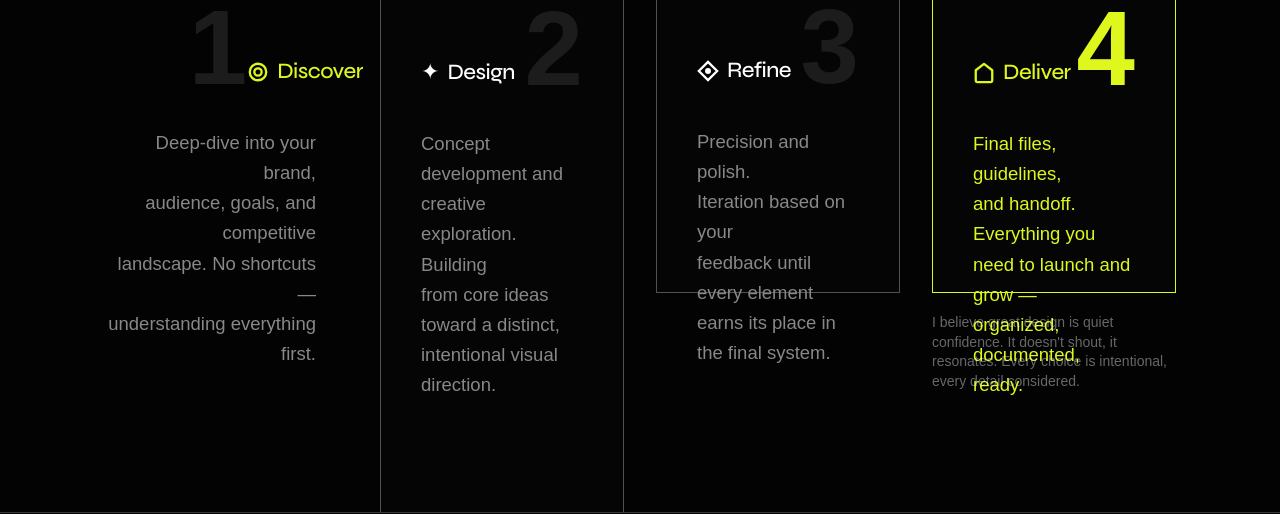
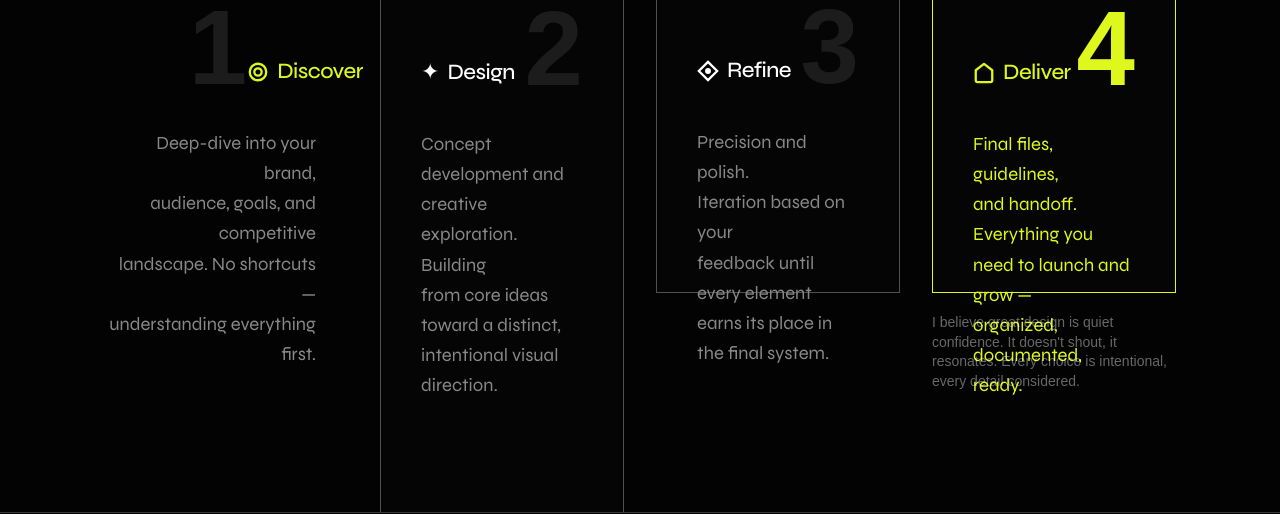
Before and after one commit to BPL-03/BPLstudios, a React (Vite) app: page / in a window 1280 px wide. Shown: the part 5660-6174 px from the top of the page. Built offline with nearby package versions, Linux system fonts and the light colour scheme; a web font is replaced by a local one.

Commit message:
style: use Syne font for process step descriptions

```diff
--- a/src/components/Process.jsx
+++ b/src/components/Process.jsx
@@ -33,11 +33,11 @@ export default function Process() {
                 <circle cx="12" cy="12" r="9" />
                 <circle cx="12" cy="12" r="4" />
               </svg>
-              <span className="font-   font-medium text-[22px] text-[#DEF81D] tracking-tight">Discover</span>
+              <span className="font-syne font-medium text-[22px] text-[#DEF81D] tracking-tight">Discover</span>
             </div>
           </div>
           {/* Bottom: Description */}
-          <p className="font-sans text-[17.5px] lg:text-[18.5px] leading-relaxed text-[#888888] lg:group-hover:text-[#DEF81D] transition-colors duration-300 max-w-[280px] lg:max-w-none text-right ml-auto">
+          <p className="font-syne text-[17.5px] lg:text-[18.5px] leading-relaxed text-[#888888] lg:group-hover:text-[#DEF81D] transition-colors duration-300 max-w-[280px] lg:max-w-none text-right ml-auto">
             Deep-dive into your brand,<br className="hidden lg:inline" /> audience, goals, and competitive<br className="hidden lg:inline" /> landscape. No shortcuts —<br className="hidden lg:inline" /> understanding everything first.
           </p>
         </div>
@@ -54,7 +54,7 @@ export default function Process() {
               <span className="font-sans font-bold text-[105px] leading-none text-[#1C1C1C] lg:group-hover:text-[#DEF81D] transition-colors duration-300 translate-y-0 lg:translate-y-[12px]">2</span>
             </div>
             {/* Bottom: Description */}
-            <p className="font-sans text-[17.5px] lg:text-[18.5px] leading-relaxed text-[#888888]">
+            <p className="font-syne text-[17.5px] lg:text-[18.5px] leading-relaxed text-[#888888]">
               Concept development and<br className="hidden lg:inline" /> creative exploration. Building<br className="hidden lg:inline" /> from core ideas toward a distinct,<br className="hidden lg:inline" /> intentional visual direction.
             </p>
           </div>
@@ -80,7 +80,7 @@ export default function Process() {
               <span className="font-sans font-bold text-[105px] leading-none text-[#1C1C1C] lg:group-hover:text-[#DEF81D] transition-colors duration-300 translate-y-0 lg:translate-y-[12px]">3</span>
             </div>
             {/* Bottom: Description */}
-            <p className="font-sans text-[17.5px] lg:text-[18.5px] leading-relaxed text-[#888888]">
+            <p className="font-syne text-[17.5px] lg:text-[18.5px] leading-relaxed text-[#888888]">
               Precision and polish.<br className="hidden lg:inline" /> Iteration based on your<br className="hidden lg:inline" /> feedback until every element<br className="hidden lg:inline" /> earns its place in the final system.
             </p>
           </div>
@@ -103,7 +103,7 @@ export default function Process() {
             <span className="font-sans font-bold text-[105px] leading-none text-black lg:text-[#DEF81D] lg:group-hover:text-black transition-colors duration-300 translate-y-0 lg:translate-y-[12px]">4</span>
           </div>
           {/* Bottom: Description */}
-          <p className="font-sans text-[17.5px] lg:text-[18.5px] leading-relaxed text-black lg:text-[#DEF81D] lg:group-hover:text-black transition-colors duration-300">
+          <p className="font-syne text-[17.5px] lg:text-[18.5px] leading-relaxed text-black lg:text-[#DEF81D] lg:group-hover:text-black transition-colors duration-300">
             Final files, guidelines,<br className="hidden lg:inline" /> and handoff. Everything you<br className="hidden lg:inline" /> need to launch and grow —<br className="hidden lg:inline" /> organized, documented, ready.
           </p>
         </div>
```
